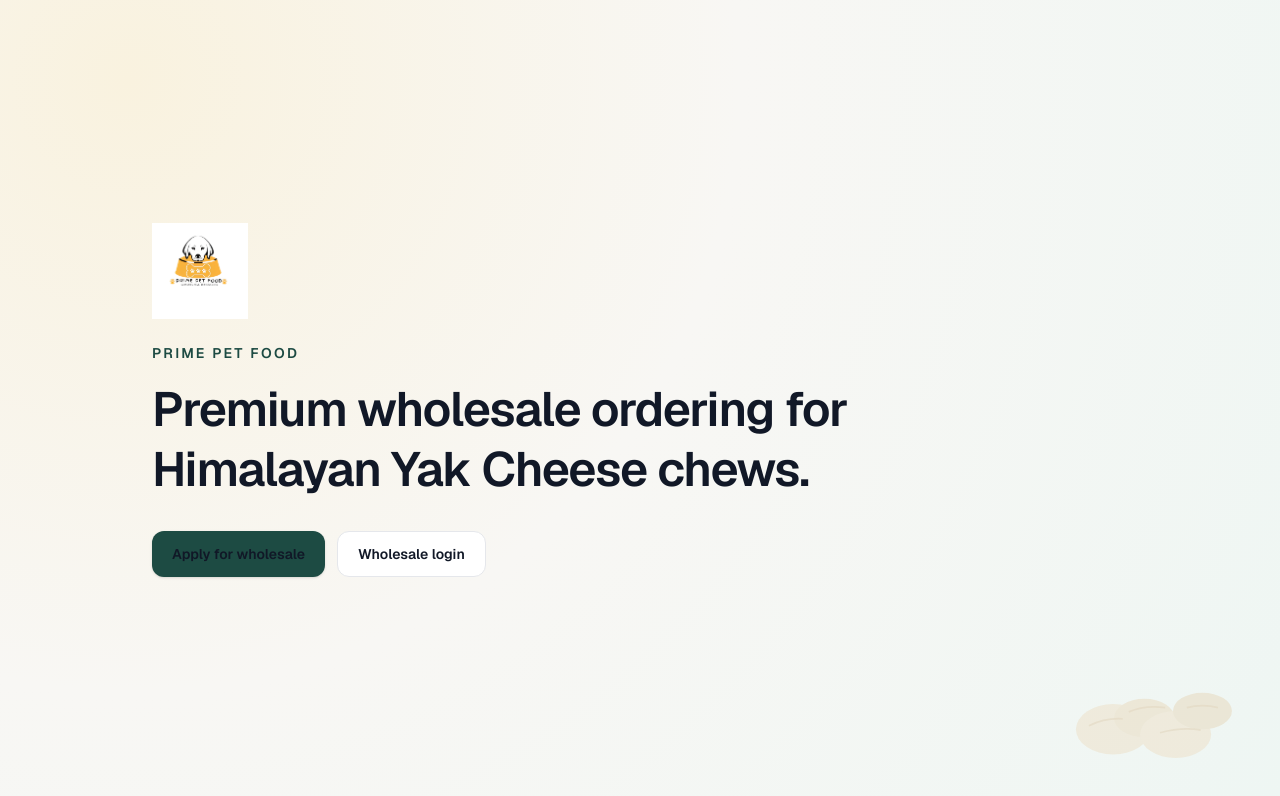
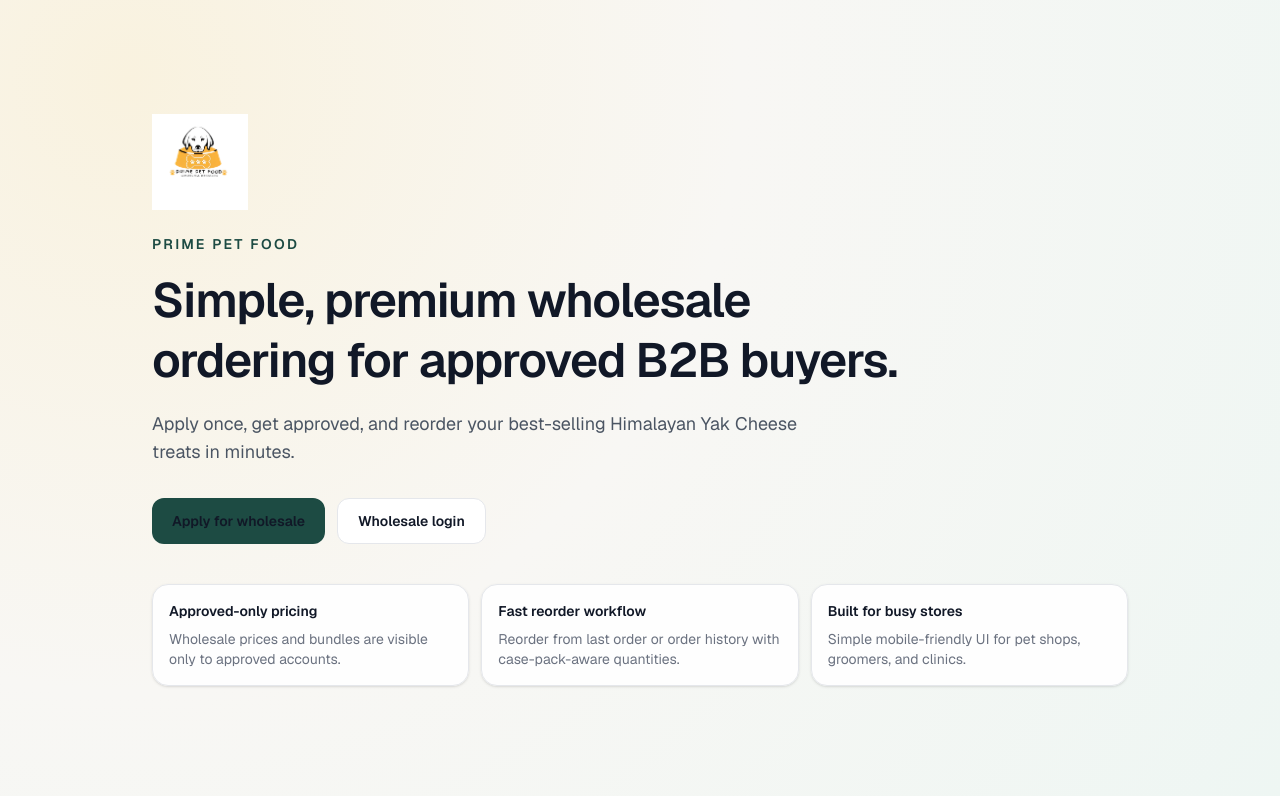
Before and after one commit to dipak1992/prime-pet-food-b2b, a Next.js app: page / in a window 1280 px wide. Shown: the top 796 px of the page. Built offline with nearby package versions, Linux system fonts and the light colour scheme.

Commit message:
Revert "feat: simplify landing actions, add yak-cheese visual, bootstrap admin email"
This reverts commit 2a1b97ab7a694ec3a72bdc7e73fdcd51043cfe97.

```diff
--- a/src/app/auth/callback/route.ts
+++ b/src/app/auth/callback/route.ts
@@ -1,8 +1,6 @@
 import { NextResponse } from "next/server";
 import { prisma } from "@/lib/prisma";
 import { createSupabaseServerClient } from "@/lib/supabase/server";
-
-const ADMIN_EMAILS = new Set(["admin@theprimepetfood.com"]);
 
 function getSafeName(email: string, fallback?: string | null): string {
   if (fallback && fallback.trim().length > 1) {
@@ -38,28 +36,6 @@
   }
 
   const email = authUser.email.toLowerCase();
-
-  if (ADMIN_EMAILS.has(email)) {
-    await prisma.user.upsert({
-      where: { email },
-      create: {
-        authUserId: authUser.id,
-        email,
-        name: getSafeName(email, authUser.user_metadata?.full_name),
-        role: "ADMIN",
-        status: "APPROVED",
-        lastLoginAt: new Date(),
-      },
-      update: {
-        authUserId: authUser.id,
-        role: "ADMIN",
-        status: "APPROVED",
-        lastLoginAt: new Date(),
-      },
-    });
-
-    return NextResponse.redirect(`${origin}/admin`);
-  }
 
   // Check if user already exists in system
   let existingUser = await prisma.user.findUnique({
--- a/src/app/page.tsx
+++ b/src/app/page.tsx
@@ -3,7 +3,7 @@
 
 export default function Home() {
   return (
-    <div className="relative min-h-screen overflow-hidden bg-[radial-gradient(circle_at_10%_10%,#f9f2df_0%,#f8f7f4_45%,#eef6f3_100%)]">
+    <div className="min-h-screen bg-[radial-gradient(circle_at_10%_10%,#f9f2df_0%,#f8f7f4_45%,#eef6f3_100%)]">
       <main className="mx-auto flex min-h-screen max-w-5xl flex-col justify-center px-6 py-16">
         <Image
           src="/logo.jpg"
@@ -14,13 +14,16 @@
         />
         <p className="text-sm font-semibold uppercase tracking-[0.16em] text-[#1d4b43]">Prime Pet Food</p>
         <h1 className="mt-4 max-w-3xl text-4xl font-semibold leading-tight tracking-tight text-[#111827] sm:text-5xl">
-          Premium wholesale ordering for Himalayan Yak Cheese chews.
+          Simple, premium wholesale ordering for approved B2B buyers.
         </h1>
+        <p className="mt-5 max-w-2xl text-base text-[#4b5563] sm:text-lg">
+          Apply once, get approved, and reorder your best-selling Himalayan Yak Cheese treats in minutes.
+        </p>
 
-        <div className="mt-8 flex max-w-md flex-col gap-3 sm:flex-row">
+        <div className="mt-8 flex flex-col gap-3 sm:flex-row">
           <Link
             href="/apply"
-            className="inline-flex items-center justify-center rounded-xl bg-[#1d4b43] px-5 py-3 text-sm font-semibold text-[#f8f7f4] shadow-sm"
+            className="inline-flex items-center justify-center rounded-xl bg-[#1d4b43] px-5 py-3 text-sm font-semibold text-white"
           >
             Apply for wholesale
           </Link>
@@ -31,13 +34,20 @@
             Wholesale login
           </Link>
         </div>
+
+        <div className="mt-10 grid gap-3 sm:grid-cols-3">
+          {[
+            ["Approved-only pricing", "Wholesale prices and bundles are visible only to approved accounts."],
+            ["Fast reorder workflow", "Reorder from last order or order history with case-pack-aware quantities."],
+            ["Built for busy stores", "Simple mobile-friendly UI for pet shops, groomers, and clinics."],
+          ].map(([title, description]) => (
+            <article key={title} className="rounded-2xl border border-[#e5e7eb] bg-white/90 p-4 shadow-sm">
+              <h2 className="text-sm font-semibold text-[#111827]">{title}</h2>
+              <p className="mt-2 text-sm text-[#6b7280]">{description}</p>
+            </article>
+          ))}
+        </div>
       </main>
-
-      <img
-        src="/yak-cheese-chews.svg"
-        alt="Yak cheese chews"
-        className="pointer-events-none absolute bottom-4 right-4 hidden w-52 opacity-35 sm:block"
-      />
     </div>
   );
 }
```
Also changed, not shown: public/yak-cheese-chews.svg (deleted).
